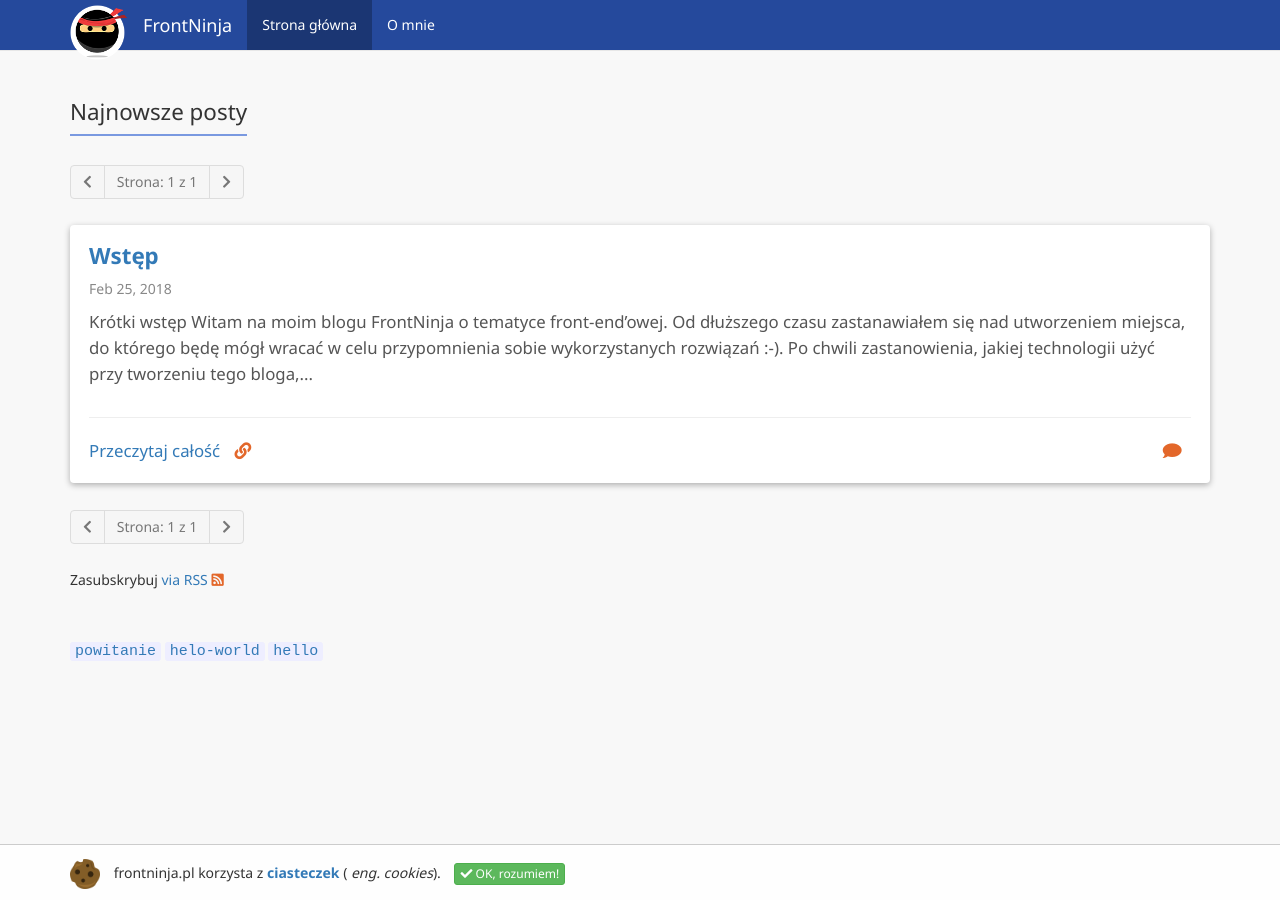
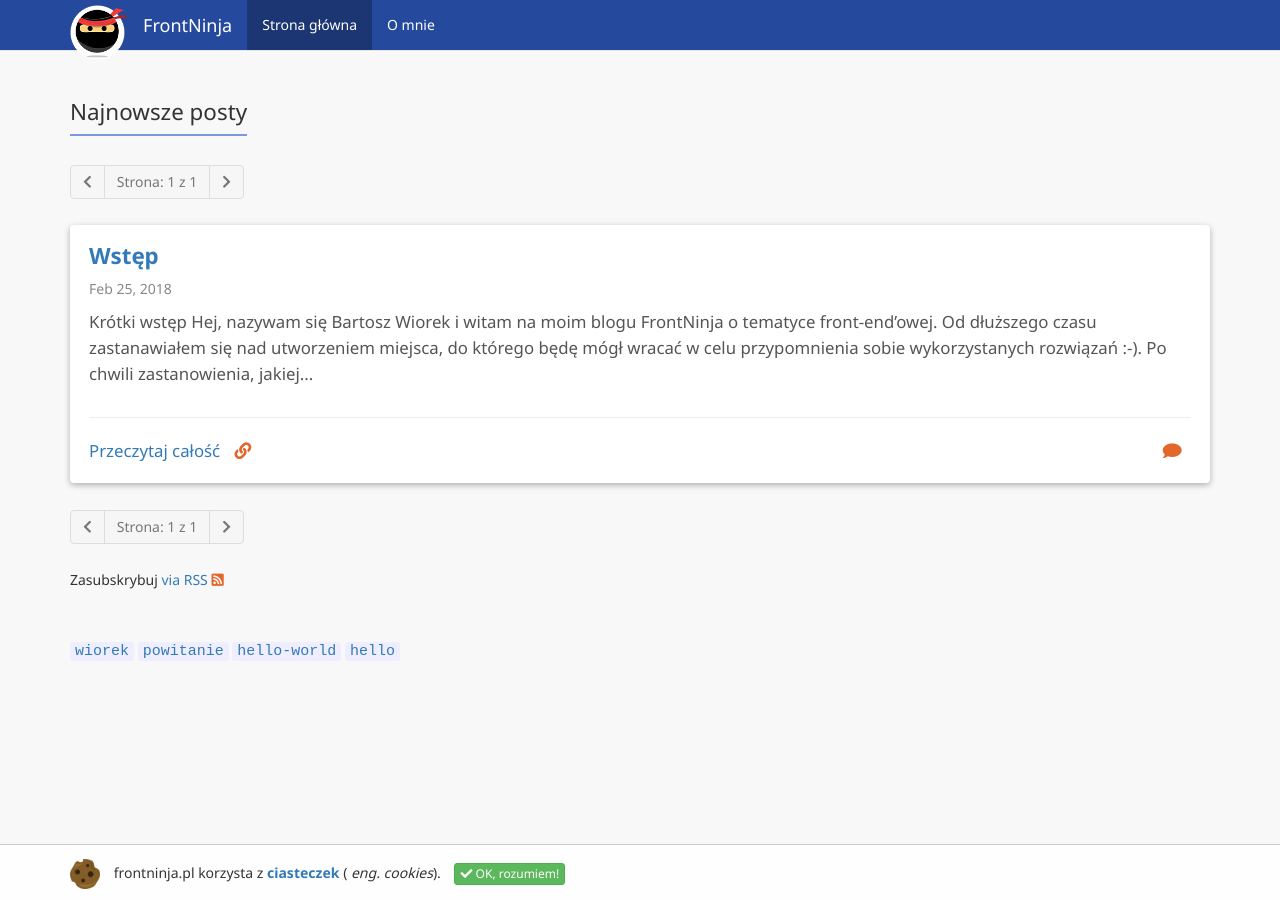
Before and after one commit to bwiorek/bwiorek.github.io, a Jekyll site: the page built from index.html, in a window 1280 px wide. Built offline with Jekyll 4.4.1, drawn with Linux system fonts in a browser that asks for light colours; nearby versions of some CDN libraries; the list of posts is cut into pages by our own code; comment, search, counter and statistics services are not loaded.

Commit message:
changed wstep post content, added viewport meta

```diff
--- a/_includes/head.html
+++ b/_includes/head.html
@@ -20,6 +20,7 @@
   </title>
   <meta name="author" content="bartoszwiorek@gmail.com">
   <meta name="description" content="FrontNinja - blog o tematyce front-end">
+  <meta name="viewport" content="width=device-width, initial-scale=1.0">
 
   {% include favicon.html %}
 
--- a/_posts/2018-02-25-wstep.md
+++ b/_posts/2018-02-25-wstep.md
@@ -3,11 +3,11 @@ layout: post
 title:  "Wstęp"
 date:   2018-02-25 13:29:35 +0100
 categories: common
-tags: hello helo-world powitanie
+tags: hello hello-world powitanie wiorek
 ---
 Krótki wstęp
 ----
-Witam na moim blogu **[FrontNinja][frontninja]** o tematyce front-end'owej. Od dłuższego czasu zastanawiałem się nad utworzeniem miejsca, do którego będę mógł wracać w celu przypomnienia sobie wykorzystanych rozwiązań :-).
+Hej, nazywam się Bartosz Wiorek i witam na moim blogu **[FrontNinja][frontninja]** o tematyce front-end'owej. Od dłuższego czasu zastanawiałem się nad utworzeniem miejsca, do którego będę mógł wracać w celu przypomnienia sobie wykorzystanych rozwiązań :-).
 
 Po chwili zastanowienia, jakiej technologii użyć przy tworzeniu tego bloga, postawiłem na **[Jekyll][jekyll]** - generator statycznych stron. Rozwiązanie to wydało mi się nie tylko proste ale i ciekawe. Każdy dev powinien mieć przeciez w sobie chęć poznawania nowych rzeczy.
 
```
Also changed, not shown: tag/hello-world.md (added, +6 -0 lines), tag/helo-world.md (deleted, +0 -6 lines), tag/wiorek.md (added, +6 -0 lines).
